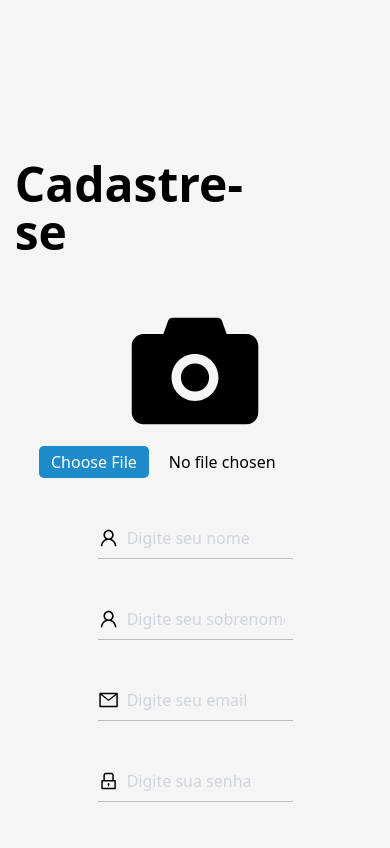
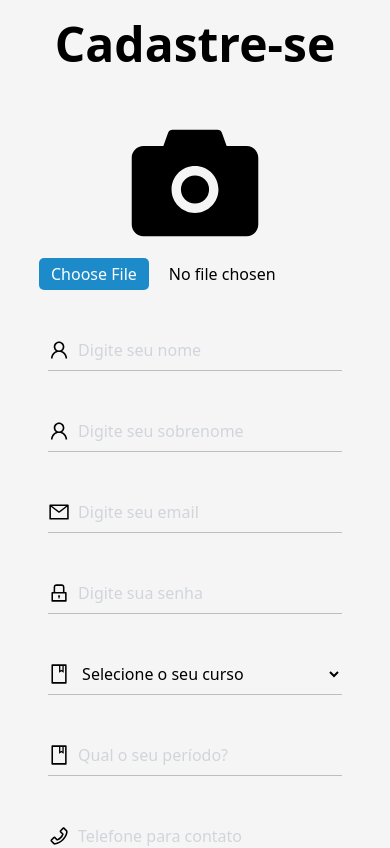
Before and after one commit to JoaoLucasCordeiro/achei-e_client, a React (Vite) app: page /register in a window 390 px wide. Shown: the top 848 px of the page. Built offline with nearby package versions, Linux system fonts and the light colour scheme.

Commit message:
feat: mobile screen new account

```diff
--- a/src/routes/Register.tsx
+++ b/src/routes/Register.tsx
@@ -96,17 +96,17 @@ const Register = () => {
   return (
     <main className="flex flex-col items-center justify-center px-4 sm:px-6 md:px-8 lg:px-10 xl:px-12 2xl:px-14">
       <ToastContainer />
-      <h1 className="mr-[37%] text-5xl font-bold mt-[10rem]">Cadastre-se</h1>
+      <h1 className="sm:mr-[37%] mr-0 text-5xl font-bold sm:mt-[3rem] mt-5">Cadastre-se</h1>
 
-      <div className="flex items-center justify-around w-full">
-        <div className="flex flex-col w-[50vw] h-screen gap-10">
+      <div className="flex items-center justify-center w-full">
+        <div className="flex flex-col sm:w-[50vw] w-full h-screen gap-10 px-8">
           <div className="flex flex-col items-center justify-center mt-10 cursor-pointer">
             <div className="flex flex-col items-center justify-center">
               {previewImage ? (
                 <img
                   src={previewImage}
                   alt="Preview"
-                  className="w-[200px] h-[200px] rounded-xl"
+                  className="w-[160px] h-[160px] rounded-full"
                 />
               ) : (
                 <AiFillCamera size={150} />
@@ -130,7 +130,7 @@ const Register = () => {
             <AiOutlineUser size={24} />
             <input
               type="text"
-              className="w-full outline-none bg-transparent placeholder:text-gray-300 p-2"
+               className="w-full outline-none placeholder:text-gray-300 p-2 bg-transparent"
               placeholder="Digite seu nome"
               value={nome}
               onChange={(e) => setNome(e.target.value)}
@@ -141,7 +141,7 @@ const Register = () => {
             <AiOutlineUser size={24} />
             <input
               type="text"
-              className="w-full outline-none bg-transparent placeholder:text-gray-300 p-2"
+              className="w-full outline-none placeholder:text-gray-300 p-2 bg-transparent"
               placeholder="Digite seu sobrenome"
               value={sobrenome}
               onChange={(e) => setSobrenome(e.target.value)}
@@ -152,7 +152,7 @@ const Register = () => {
             <AiOutlineMail size={24} />
             <input
               type="email"
-              className="w-full outline-none bg-transparent placeholder:text-gray-300 p-2"
+             className="w-full outline-none placeholder:text-gray-300 p-2 bg-transparent"
               placeholder="Digite seu email"
               value={email}
               onChange={(e) => setEmail(e.target.value)}
@@ -163,7 +163,7 @@ const Register = () => {
             <AiOutlineLock size={24} />
             <input
               type="password"
-              className="w-full outline-none bg-transparent placeholder:text-gray-300 p-2"
+              className="w-full outline-none placeholder:text-gray-300 p-2 bg-transparent"
               placeholder="Digite sua senha"
               value={senha}
               onChange={(e) => setSenha(e.target.value)}
```
